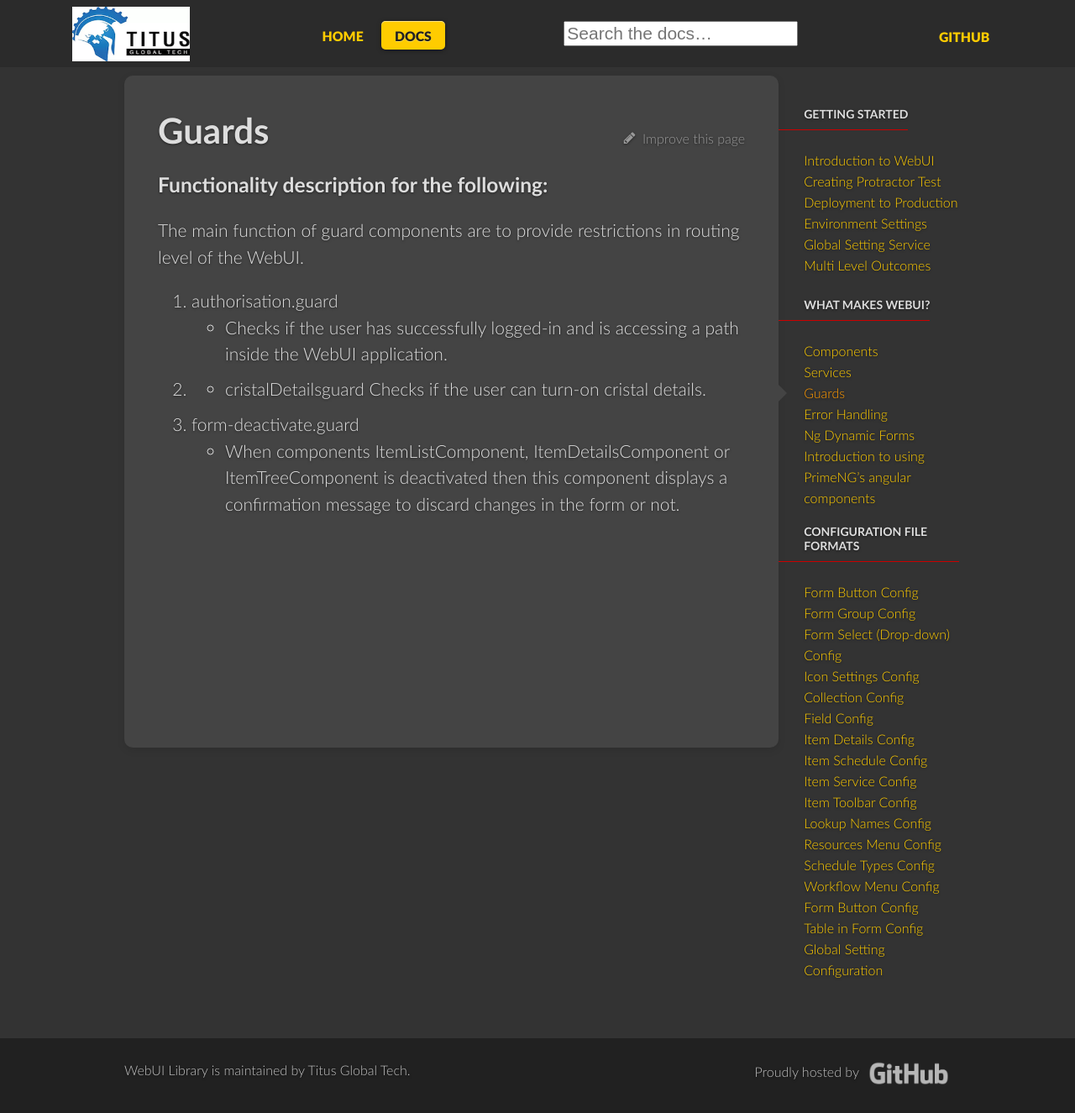
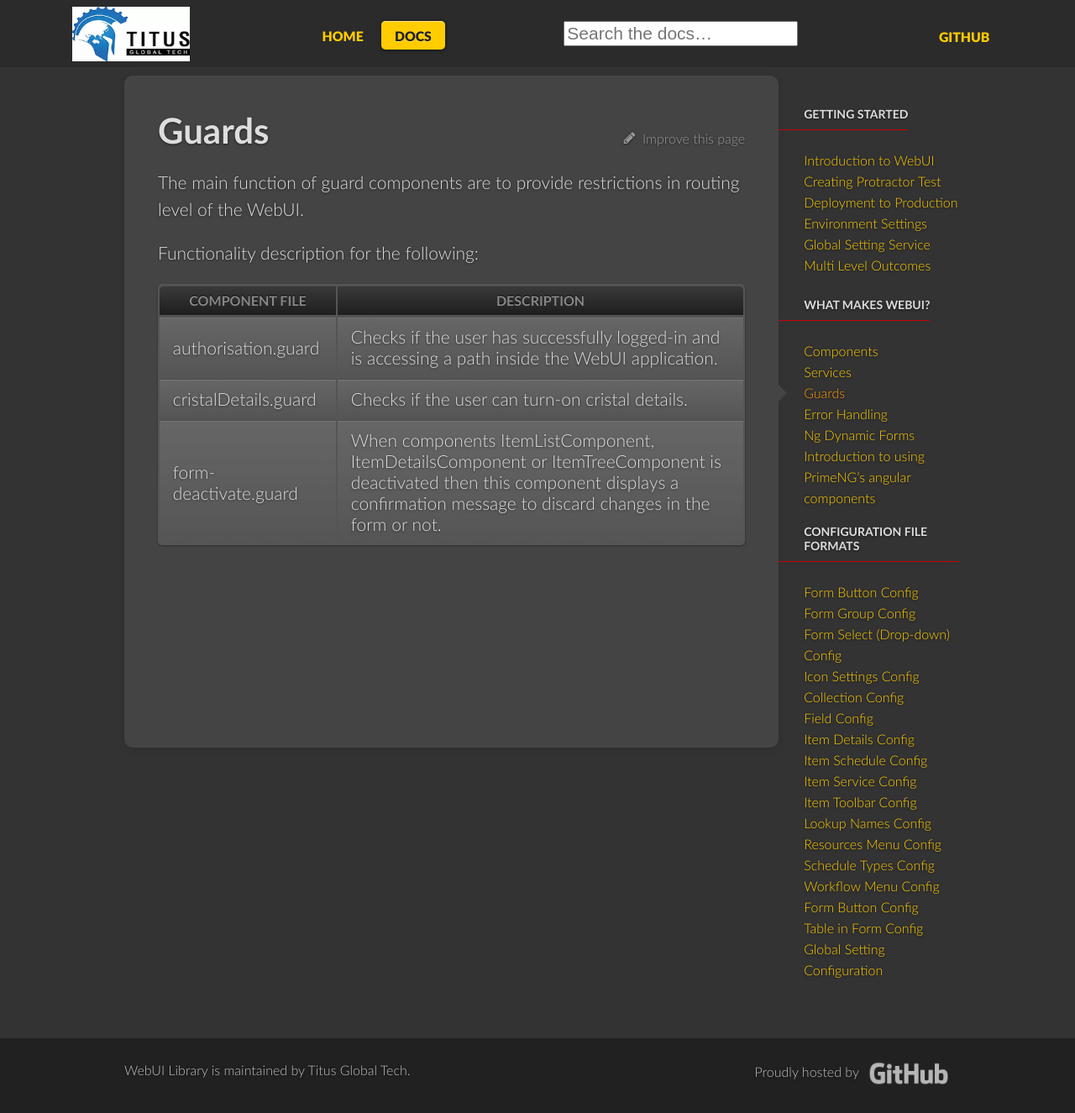
Before and after one commit to TitusTech/docs-webui, a Jekyll site: the page built from _docs/Guards.md, in a window 1280 px wide. Shown: the whole page at 84% size. Built offline with Jekyll 4.4.1, drawn with Linux system fonts in a browser that asks for light colours; comment, search, counter and statistics services are not loaded.

```diff
--- a/_docs/Guards.md
+++ b/_docs/Guards.md
@@ -3,12 +3,12 @@ title: Guards
 permalink: /docs/Guards/
 ---
 
-### Functionality description for the following:
 The main function of guard components are to provide restrictions in routing level of the WebUI.
 
-1. authorisation.guard
-   * Checks if the user has successfully logged-in and is accessing a path inside the WebUI application.
-1. * cristalDetailsguard
-   Checks if the user can turn-on cristal details.
-1. form-deactivate.guard
-   * When components ItemListComponent, ItemDetailsComponent or ItemTreeComponent is deactivated then this component displays a confirmation message to discard changes in the form or not.
+Functionality description for the following:
+
+| Component File | Description |
+| ------------- | ------------- |
+| authorisation.guard | Checks if the user has successfully logged-in and is accessing a path inside the WebUI application. |
+| cristalDetails.guard | Checks if the user can turn-on cristal details. |
+| form-deactivate.guard | When components ItemListComponent, ItemDetailsComponent or ItemTreeComponent is deactivated then this component displays a confirmation message to discard changes in the form or not. |
```
Also changed, not shown: _docs/Components.md (+18 -26 lines), _docs/Creating-Protractor-Test.md (+1 -3 lines), _docs/Introduction-to-using-PrimeNG-angular-components.md (+2 -2 lines), _docs/Ng-Dynamic-Forms.md (+1 -1 lines), _docs/Services.md (+19 -31 lines).
